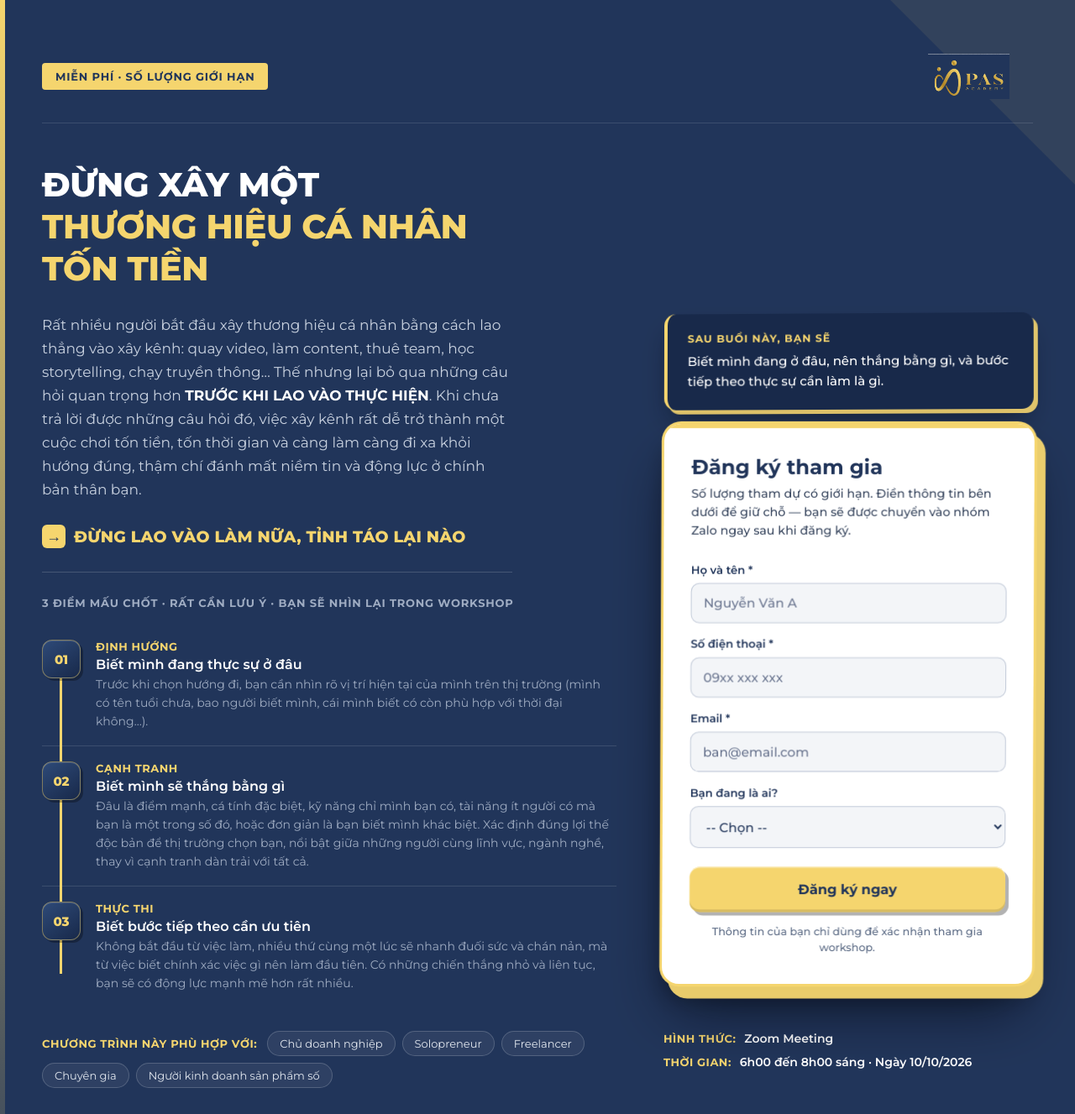
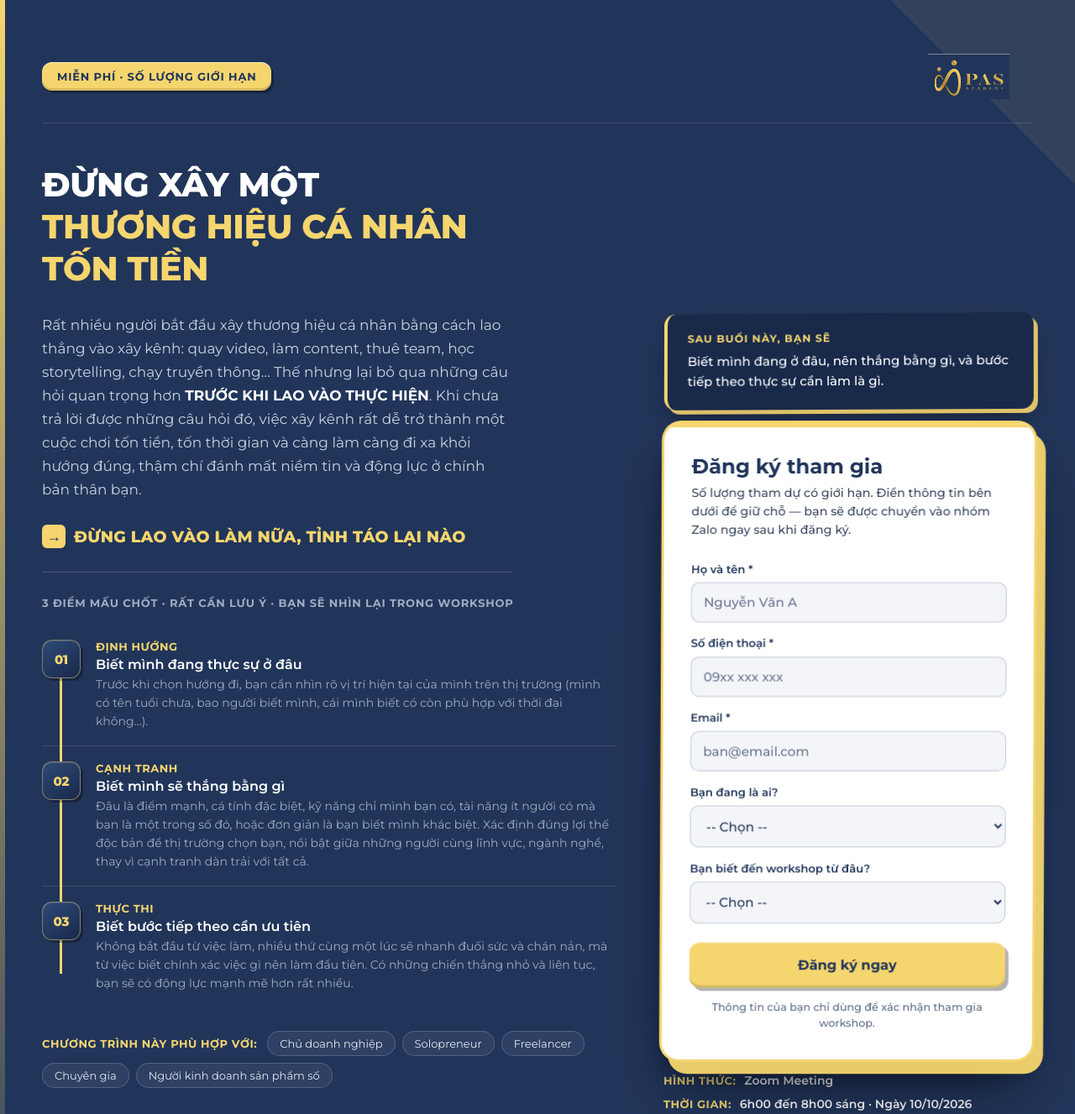
Before and after one commit to huongpldb2023-svg/workshop-registration-site, a website: page index.html in a window 1280 px wide. Shown: the top 1327 px of the page at 84% size. Drawn offline with Linux system fonts and the light colour scheme.

Commit message:
Update index.html

```diff
--- a/index.html
+++ b/index.html
@@ -117,7 +117,7 @@ body { margin: 0; -webkit-font-smoothing: antialiased; -moz-osx-font-smoothing:
   <div style="max-width: 1180px; margin: 0 auto; position: relative; z-index: 1;">
 
     <div style="display: flex; align-items: center; justify-content: space-between; gap: 28px; flex-wrap: wrap; margin-bottom: 48px; padding-bottom: 28px; border-bottom: 1px solid rgba(255,255,255,0.12);">
-      <div style="display: inline-flex; align-items: center; padding: 8px 16px; border-radius: 4px; background: #F5D56E; border: none;">
+      <div style="display: inline-flex; align-items: center; padding: 9px 18px; border-radius: 12px; background: #F5D56E; border: none; box-shadow: 3px 3px 0 rgba(0,0,0,0.3), inset 0 1px 0 rgba(255,255,255,0.55), inset 0 -3px 0 rgba(0,0,0,0.12);">
         <span style="font-family: 'Montserrat', sans-serif; font-size: 13px; font-weight: 700; letter-spacing: 0.06em; color: #21355A;">MIỄN PHÍ · SỐ LƯỢNG GIỚI HẠN</span>
       </div>
       <img src="/logo.png" alt="PAS Academy" style="height: 54px; width: auto; margin-right: 28px;">
@@ -223,7 +223,7 @@ body { margin: 0; -webkit-font-smoothing: antialiased; -moz-osx-font-smoothing:
                 <label class="reg-label" for="email">Email *</label>
                 <input class="reg-input" type="email" id="email" name="email" placeholder="ban@email.com" autocomplete="email" required>
               </div>
-              <div style="margin-bottom: 22px;">
+              <div style="margin-bottom: 16px;">
                 <label class="reg-label" for="vaiTro">Bạn đang là ai?</label>
                 <select class="reg-select" id="vaiTro" name="vaiTro">
                   <option value="">-- Chọn --</option>
@@ -233,6 +233,17 @@ body { margin: 0; -webkit-font-smoothing: antialiased; -moz-osx-font-smoothing:
                   <option>Chuyên gia</option>
                   <option>Người kinh doanh sản phẩm số</option>
                   <option>Mục khác</option>
+                </select>
+              </div>
+              <div style="margin-bottom: 22px;">
+                <label class="reg-label" for="nguonBiet">Bạn biết đến workshop từ đâu?</label>
+                <select class="reg-select" id="nguonBiet" name="nguonBiet">
+                  <option value="">-- Chọn --</option>
+                  <option>Lê Ngân - Pas Academy</option>
+                  <option>Phạm Củ</option>
+                  <option>10X Mastermind</option>
+                  <option>Bạn bè giới thiệu</option>
+                  <option>Khác</option>
                 </select>
               </div>
 
@@ -308,6 +319,7 @@ body { margin: 0; -webkit-font-smoothing: antialiased; -moz-osx-font-smoothing:
     var soDienThoai = document.getElementById('soDienThoai').value.trim();
     var email = document.getElementById('email').value.trim();
     var vaiTro = document.getElementById('vaiTro').value;
+    var nguonBiet = document.getElementById('nguonBiet').value;
     var website = document.getElementById('website').value;
 
     if (!hoTen || !soDienThoai || !email) {
@@ -322,7 +334,7 @@ body { margin: 0; -webkit-font-smoothing: antialiased; -moz-osx-font-smoothing:
     fetch('/api/register', {
       method: 'POST',
       headers: { 'Content-Type': 'application/json' },
-      body: JSON.stringify({ hoTen: hoTen, soDienThoai: soDienThoai, email: email, vaiTro: vaiTro, website: website })
+      body: JSON.stringify({ hoTen: hoTen, soDienThoai: soDienThoai, email: email, vaiTro: vaiTro, nguonBiet: nguonBiet, website: website })
     })
       .then(function (res) { return res.json().then(function (data) { return { status: res.status, data: data }; }); })
       .then(function (result) {
```
